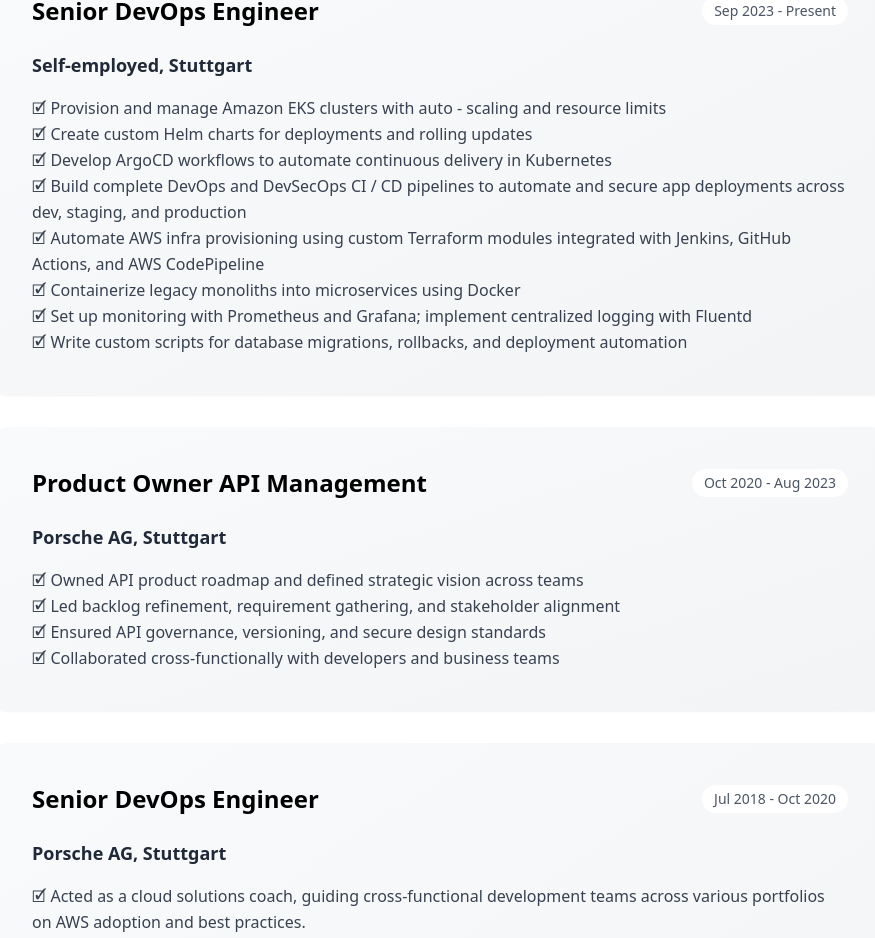
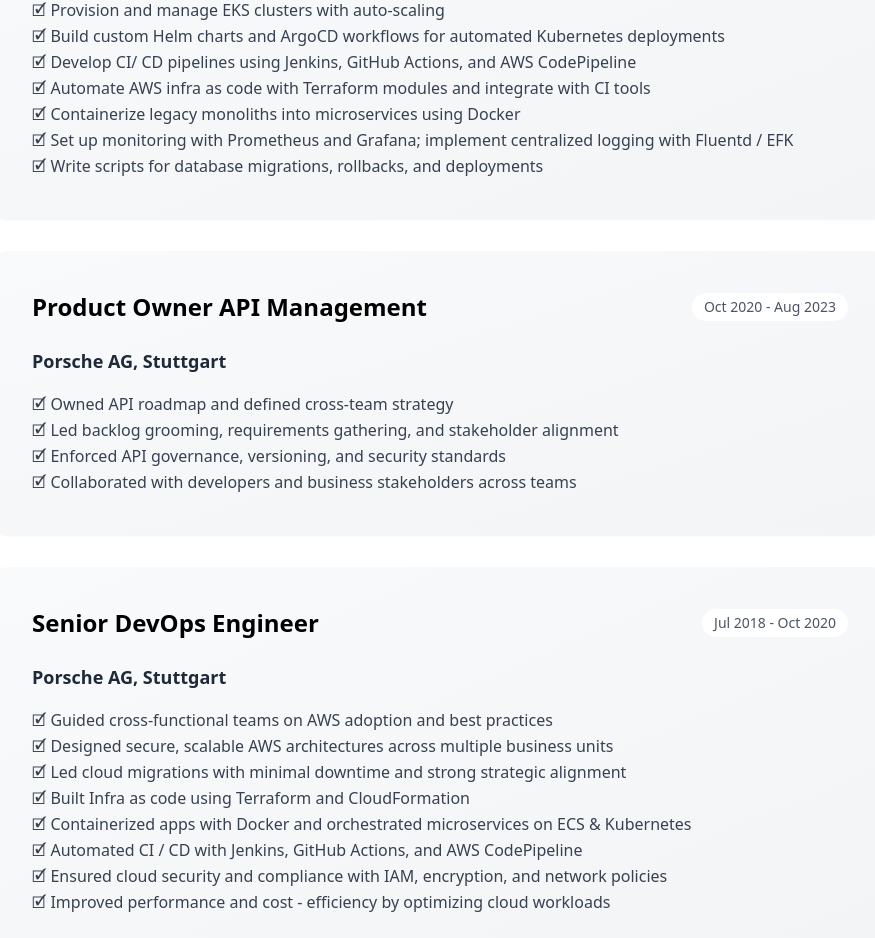
Before and after one commit to arvinep/arvinep.github.io, a React (Vite) app: page / in a window 1280 px wide. Shown: the part 2496-3434 px from the top of the page, without its empty margins (200-1075 px from the left). Built offline with nearby package versions, Linux system fonts and the light colour scheme.

Commit message:
Shorten the experiences length of sentences

```diff
--- a/src/components/AboutSection.tsx
+++ b/src/components/AboutSection.tsx
@@ -12,7 +12,7 @@
         <div className="max-w-4xl mx-auto">
           <div className="bg-gradient-to-br from-gray-50 to-gray-100 rounded-2xl p-12 shadow-sm hover:shadow-md transition-all duration-300">
             <p className="text-xl text-gray-700 leading-relaxed text-left font-light">
-            Arvin is a Senior DevOps Engineer specializing in AWS cloud infrastructure, Kubernetes orchestration, and CI/CD automation. He designs and manages scalable EKS clusters, builds custom Helm charts, and streamlines deployments using ArgoCD, Jenkins, and GitHub Actions. Arvin leverages Terraform and Docker to automate infrastructure and modernize monolithic applications into containerized microservices. He also implements end-to-end observability and monitoring with Prometheus and Grafana, centralized logging with Fluentd, and develops custom scripts to support seamless database migrations and rollbacks. His focus is on delivering secure, scalable, and production-ready DevOps solutions that accelerate development cycles and improve system reliability.
+              Arvin is a Senior DevOps Engineer specializing in AWS, Kubernetes, and CI/CD tools like ArgoCD, Jenkins, and GitHub Actions to automate builds and deployments. He manages EKS clusters and creates Helm charts. Using Terraform, he builds infrastructure as code and leverages Docker to containerize apps. Proficient in CentOS and Ubuntu Linux, he sets up monitoring with Prometheus and Grafana, centralized logging with Fluentd/EFK, and scripts for database migrations and rollbacks.
             </p>
           </div>
         </div>
--- a/src/components/ExperienceSection.tsx
+++ b/src/components/ExperienceSection.tsx
@@ -8,14 +8,13 @@
       company: 'Self-employed, Stuttgart',
       period: 'Sep 2023 - Present',
       description: [
-        "🗹 Provision and manage Amazon EKS clusters with auto - scaling and resource limits",
-        "🗹 Create custom Helm charts for deployments and rolling updates",
-        "🗹 Develop ArgoCD workflows to automate continuous delivery in Kubernetes",
-        "🗹 Build complete DevOps and DevSecOps CI / CD pipelines to automate and secure app deployments across dev, staging, and production",
-        "🗹 Automate AWS infra provisioning using custom Terraform modules integrated with Jenkins, GitHub Actions, and AWS CodePipeline",
+        "🗹 Provision and manage EKS clusters with auto-scaling",
+        "🗹 Build custom Helm charts and ArgoCD workflows for automated Kubernetes deployments",
+        "🗹 Develop CI/ CD pipelines using Jenkins, GitHub Actions, and AWS CodePipeline",
+        "🗹 Automate AWS infra as code with Terraform modules and integrate with CI tools",
         "🗹 Containerize legacy monoliths into microservices using Docker",
-        "🗹 Set up monitoring with Prometheus and Grafana; implement centralized logging with Fluentd",
-        "🗹 Write custom scripts for database migrations, rollbacks, and deployment automation"
+        "🗹 Set up monitoring with Prometheus and Grafana; implement centralized logging with Fluentd / EFK",
+        "🗹 Write scripts for database migrations, rollbacks, and deployments"
       ],
     },
     {
@@ -23,10 +22,10 @@
       company: 'Porsche AG, Stuttgart',
       period: 'Oct 2020 - Aug 2023',
       description: [
-        "🗹 Owned API product roadmap and defined strategic vision across teams",
-        "🗹 Led backlog refinement, requirement gathering, and stakeholder alignment",
-        "🗹 Ensured API governance, versioning, and secure design standards",
-        "🗹 Collaborated cross-functionally with developers and business teams"
+        "🗹 Owned API roadmap and defined cross-team strategy",
+        "🗹 Led backlog grooming, requirements gathering, and stakeholder alignment",
+        "🗹 Enforced API governance, versioning, and security standards",
+        "🗹 Collaborated with developers and business stakeholders across teams"
       ],
     },
     {
@@ -34,44 +33,58 @@
       company: 'Porsche AG, Stuttgart',
       period: 'Jul 2018 - Oct 2020',
       description: [
-        "🗹 Acted as a cloud solutions coach, guiding cross-functional development teams across various portfolios on AWS adoption and best practices.",
-        "🗹 Designed and implemented secure, scalable AWS cloud architectures for enterprise applications across multiple business units.",
-        "🗹 Led cloud migration initiatives, developing strategies and best practices to transition legacy workloads to AWS with minimal downtime.",
-        "🗹 Built and maintained Infrastructure as Code using Terraform and CloudFormation, enabling repeatable and version-controlled infrastructure deployments.",
-        "🗹 Containerized applications using Docker and orchestrated workloads on Kubernetes to support microservices and serverless architectures.",
-        "🗹 Developed and automated CI/CD pipelines using Jenkins, AWS CodePipeline, and GitHub Actions to accelerate development cycles and enforce DevSecOps practices.",
-        "🗹 Ensured cloud infrastructure met enterprise security and compliance standards through IAM policies, encryption, and secure networking.",
-        "🗹 Optimized system performance and cost-efficiency by monitoring resource utilization and refactoring underperforming services."
+        "🗹 Guided cross-functional teams on AWS adoption and best practices",
+        "🗹 Designed secure, scalable AWS architectures across multiple business units",
+        "🗹 Led cloud migrations with minimal downtime and strong strategic alignment",
+        "🗹 Built Infra as code using Terraform and CloudFormation ",
+        "🗹 Containerized apps with Docker and orchestrated microservices on ECS & Kubernetes",
+        "🗹 Automated CI / CD with Jenkins, GitHub Actions, and AWS CodePipeline",
+        "🗹 Ensured cloud security and compliance with IAM, encryption, and network policies",
+        "🗹 Improved performance and cost - efficiency by optimizing cloud workloads"
       ],
     },
     {
       title: 'Senior DevOps Engineer',
       company: 'Locafox GmbH, Berlin',
       period: 'Dec 2016 - Jun 2018',
-      description: ["🗹 Led the full migration of on-prem infrastructure to AWS, transitioning to a cloud-native, container-based architecture.",
-        "🗹 Implemented CaaS (Container as a Service) using Docker and Docker Swarm, enabling scalable, self-healing environments on ephemeral instances.",
-        "🗹 Designed and maintained Infrastructure as Code using custom Terraform modules.",
-        "🗹 Developed CI/CD pipelines with Jenkins (using Jenkinsfile and DSL jobs) to automate deployments across staging, demo, and production environments.",
-        "🗹 Enabled progressive delivery through automated canary and rolling deployments for microservices.",
-        "🗹 Built infrastructure blue/green deployment pipelines for zero-downtime releases.",
-        "🗹 Deployed high-availability MongoDB replica sets using Docker, ensuring data redundancy and fault tolerance.",
-        "🗹 Containerized legacy J2EE applications and web services, including Wildfly 10, Keycloak 2.5, and mod_cluster, to run efficiently in Docker environments.",
-        "🗹 Upgraded Elasticsearch clusters from version 2.4 to 5.4 and deployed them in Docker containers for improved scalability and maintainability.",
+      description: [
+        "🗹 Led full migration from on-prem to AWS with a container-based, cloud-native architecture",
+        "🗹 Implemented container as a service using Docker and Docker Swarm",
+        "🗹 Built and maintained Infra as code with custom Terraform modules",
+        "🗹 Developed CI/ CD pipelines in Jenkins(Jenkinsfile & DSL) for multi - env deployments",
+        "🗹 Enabled canary, rolling, and blue / green deployments for microservices",
+        "🗹 Containerized legacy J2EE apps running on Wildfly and using Keycloak",
+        "🗹 Deployed HA MongoDB replica sets and upgraded Elasticsearch clusters in Docker"
       ],
     },
     {
       title: 'Site Reliability Engineer',
-      company: 'Wayfair, Berlin',
+      company: 'Wayfair.com, Berlin',
       period: 'Jan 2016 - Dec 2016',
       description: [
-        "🗹 Production Systems Architect, design and deploy critical production systems ",
-        "🗹 Production Systems Design & Deployment",
-        "🗹 High Availability (HA) & Load Balancing (HAProxy, Nginx, Varnish, TwemProxy)",
-        "🗹 Caching & Data Storage (Redis, Memcached)",
-        "🗹 Messaging & Event Streaming (RabbitMQ, Kafka)",
-        "🗹 Distributed Computing & Coordination (Apache Storm, Zookeeper, Pacemaker)",
-        "🗹 Task Automation & Orchestration (Celery, Jenkins, Odin, Foreman, Puppet)",
-        "🗹 Log Management & Monitoring (ELK Stack – Elasticsearch, Logstash, Kibana)"
+        "🗹 Designed and deployed critical production systems with high availability and scalability",
+        "🗹 Implemented HA and load balancing using HAProxy, Nginx, Varnish, and TwemProxy",
+        "🗹 Managed caching layers(Redis, Memcached) and messaging systems(RabbitMQ, Kafka)",
+        "🗹 Built distributed systems with Apache Storm, Zookeeper, and Pacemaker",
+        "🗹 Automated tasks and orchestration with Celery, Jenkins, Foreman, Puppet, and Odin",
+        "🗹 Set up centralized logging and monitoring using the ELK stack(Elasticsearch, Logstash, Kibana)"
+      ],
+    },
+    {
+      title: 'Linux and VMware Engineer',
+      company: 'ZTE Corporation, Düsseldorf',
+      period: 'May 2015 - Dec 2015',
+      description: [
+        "🗹 Deployed Puppet to automate and orchestrate Linux infrastructure",
+        "🗹 Managed VMware vSphere 5.5 environments across multiple datacenters and clusters",
+        "🗹 Maintained IBM BladeCenter servers, Storwize v3700 storage, and SAN fabrics(Broadcom, Qlogic)",
+        "🗹 Led Linux hardening and infrastructure security initiatives",
+        "🗹 Automated system administration tasks using shell scripting",
+        "🗹 Created and maintained evergreen documentation for servers and systems",
+        "🗹 Set up a local YUM repository for centralized software and patch management",
+        "🗹 Contributed to storage reconfiguration project to resolve performance bottlenecks",
+        "🗹 Deployed SolarWinds Orion and Log & Event Manager for infrastructure monitoring",
+        "🗹 Performed vulnerability assessments using OpenVAS"
       ],
     }
   ];
```
